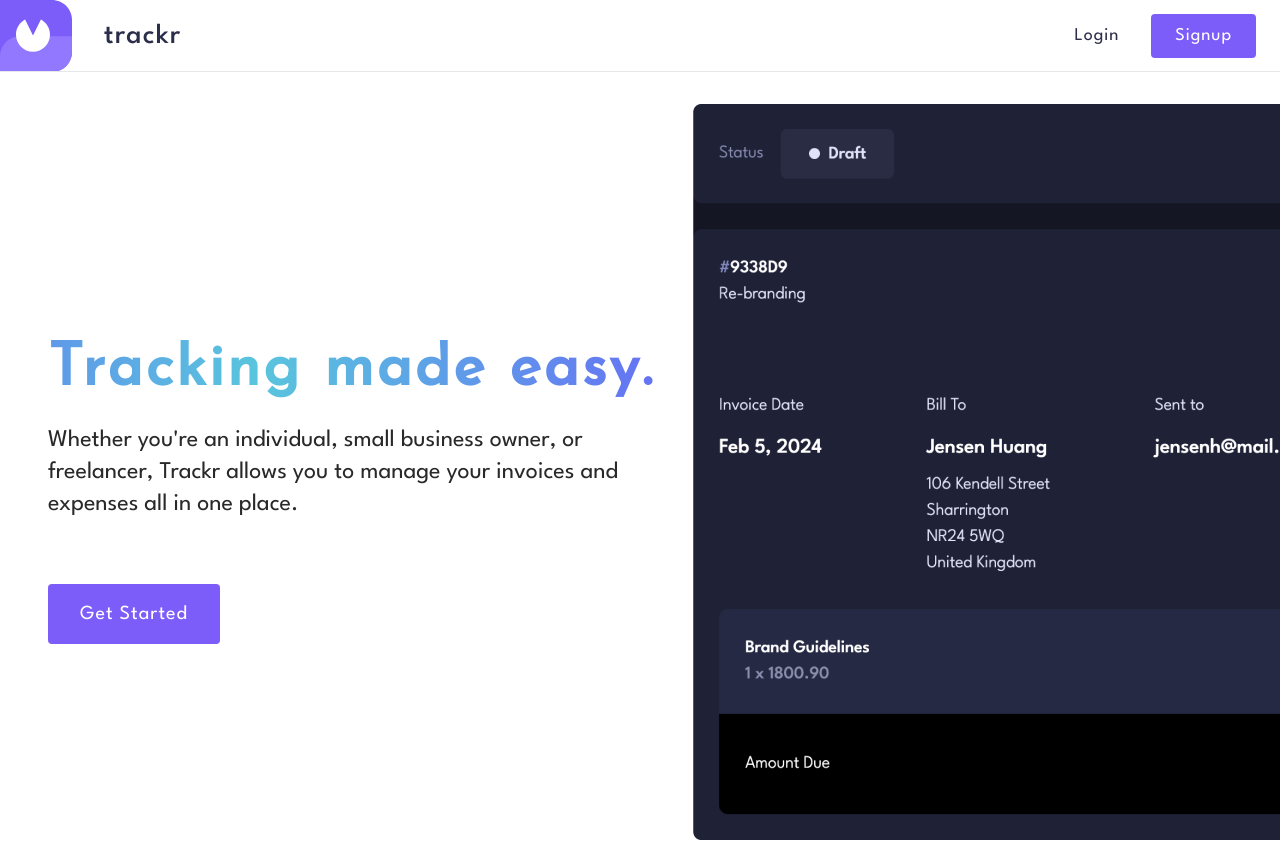
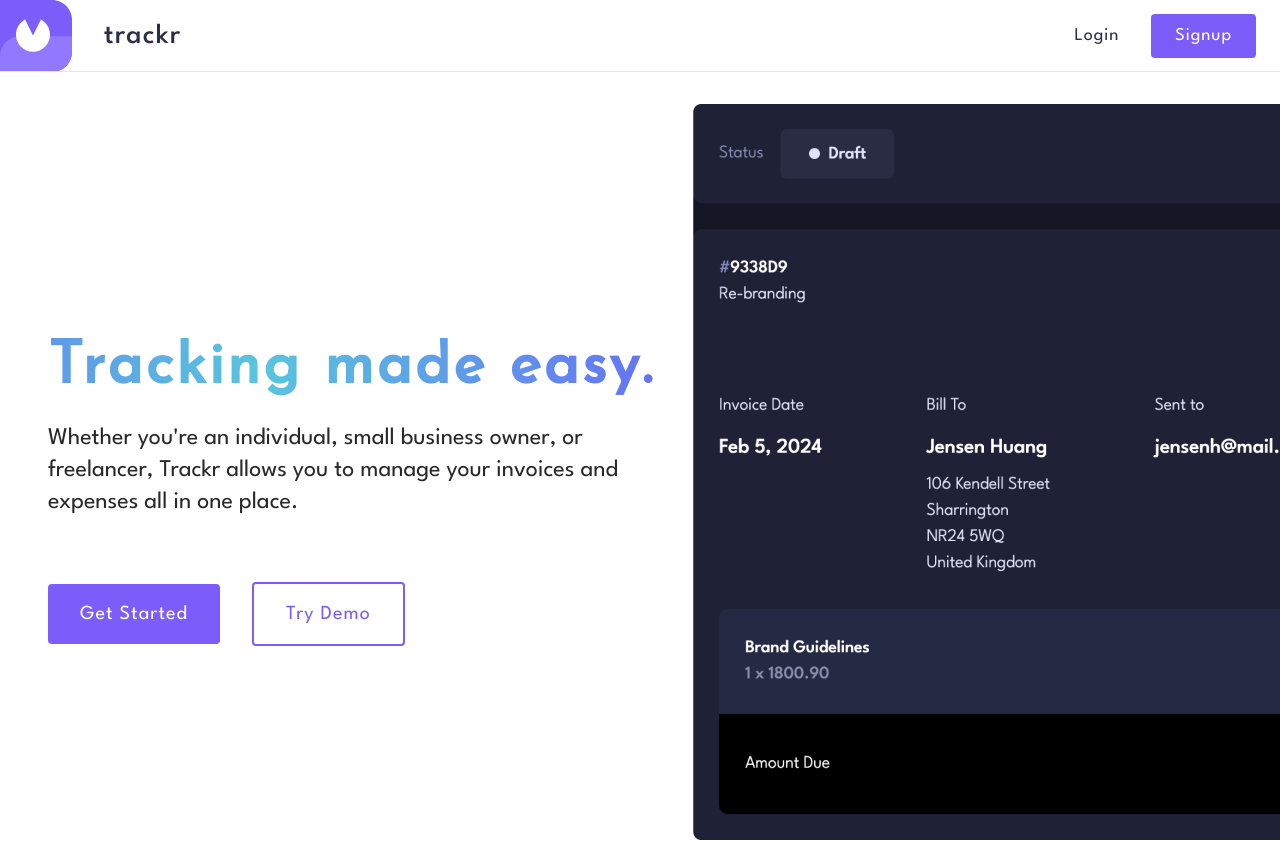
Before and after one commit to neshacascia/trackr, a Next.js app: page / in a window 1280 px wide. Shown: the top 856 px of the page. Built offline with nearby package versions, Linux system fonts and the light colour scheme; no server answers.

Commit message:
created demo login function by utilizing clerk's useSignIn hook

```diff
--- a/pages/index.js
+++ b/pages/index.js
@@ -1,10 +1,40 @@
 import Head from 'next/head';
 import Image from 'next/image';
-import { SignInButton, SignUpButton } from '@clerk/nextjs';
+import { SignInButton, SignUpButton, useSignIn } from '@clerk/nextjs';
+import { useRouter } from 'next/router';
 
 import preview from '../public/assets/preview.png';
 
 export default function LandingPage() {
+  const router = useRouter();
+
+  const { isLoaded, signIn, setActive } = useSignIn();
+
+  async function handleDemoLogin(e) {
+    e.preventDefault();
+
+    if (!isLoaded) {
+      return;
+    }
+
+    try {
+      const res = await signIn.create({
+        identifier: process.env.NEXT_PUBLIC_DEMO_EMAIL,
+        password: process.env.NEXT_PUBLIC_DEMO_PASSWORD,
+      });
+
+      if (res.status === 'complete') {
+        console.log(res);
+        await setActive({ session: res.createdSessionId });
+        router.push('/dashboard');
+      } else {
+        console.log(res);
+      }
+    } catch (err) {
+      console.error(err);
+    }
+  }
+
   return (
     <>
       <Head>
@@ -64,6 +94,12 @@ export default function LandingPage() {
                   Get Started
                 </button>
               </SignUpButton>
+              <button
+                onClick={handleDemoLogin}
+                className="text-brightPurple text-lg tracking-wider border-brightPurple border-2 flex items-center gap-2 rounded py-4 px-8 hover:text-white hover:bg-hoverPurple md:text-xl"
+              >
+                Try Demo
+              </button>
             </div>
           </div>
 
```
